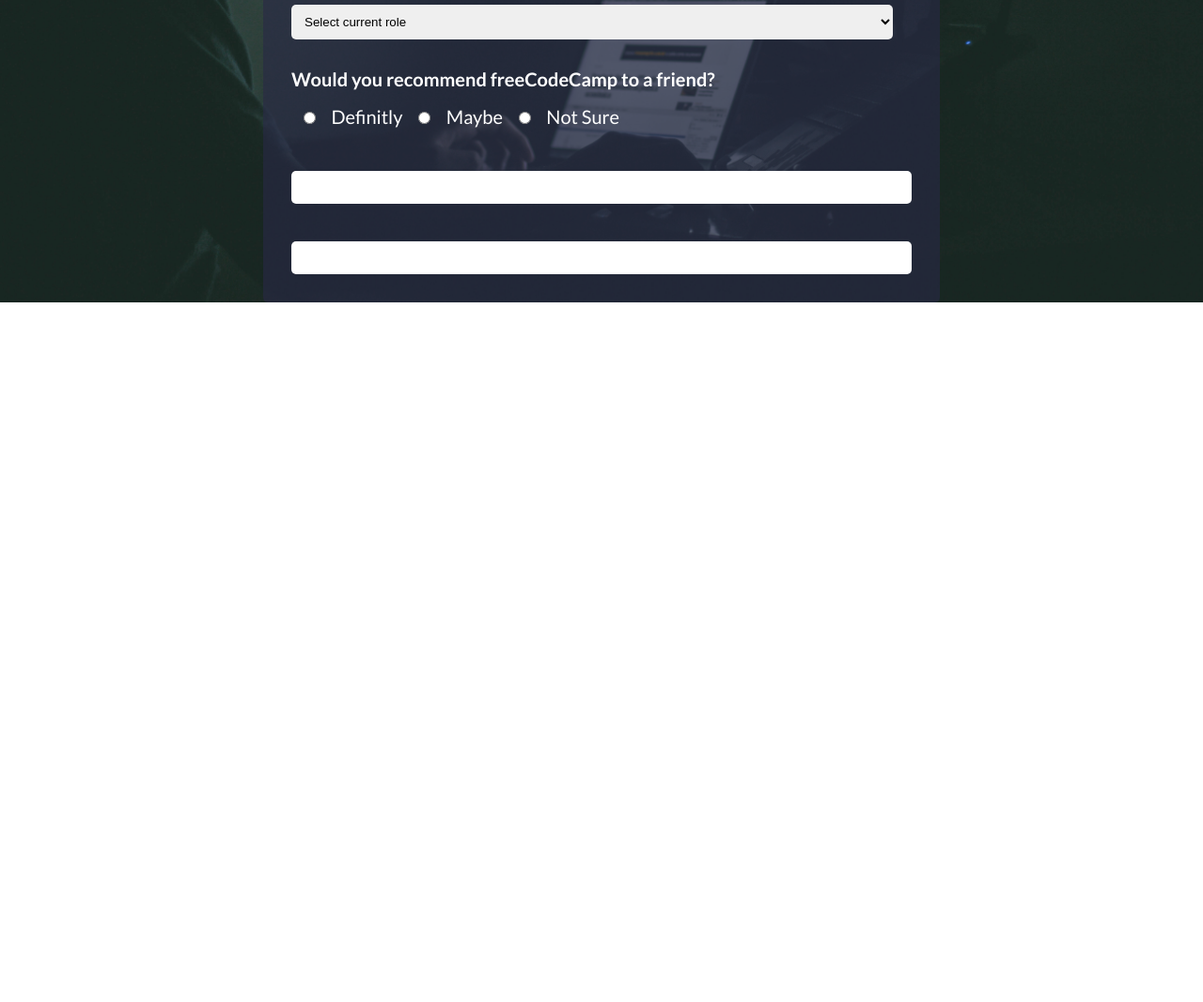
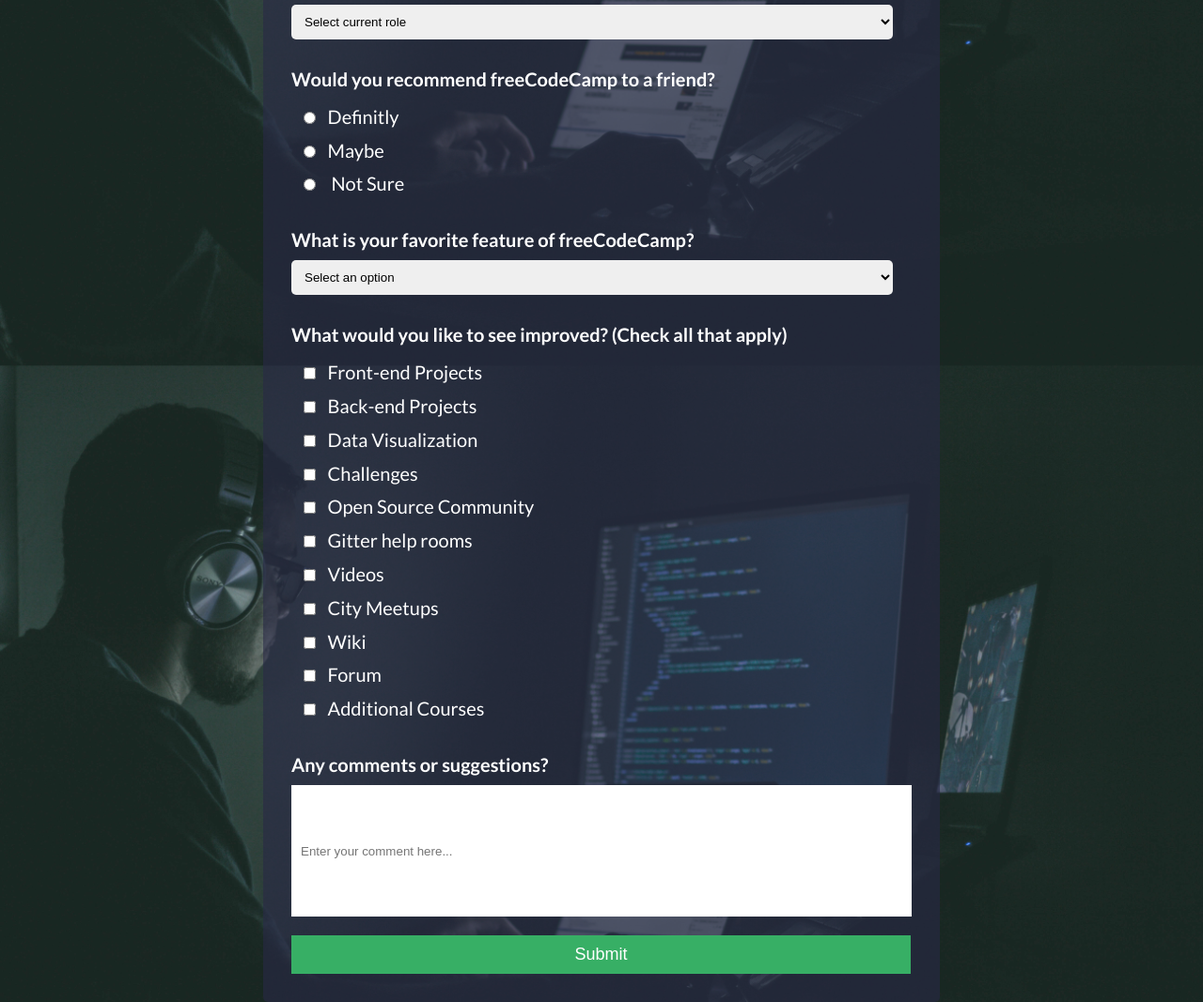
Before and after one commit to AkramDaghar/Projects, a plain HTML site: page index.html in a window 1280 px wide. Shown: the part 494-1561 px from the top of the page at 94% size. Before the commit the page ends 816 px from the top, so only its background shows below. Drawn offline with Linux system fonts and the light colour scheme.

Commit message:
Update index.html

```diff
--- a/index.html
+++ b/index.html
@@ -7,17 +7,20 @@
 </head>
 <body>
 	<div class="container">
-		<h1 class="title">freeCodeCamp Survey Form</h1>
+		<h1 class="title tracking-in-expand">freeCodeCamp Survey Form
+</h1>
 		<p class="description">Thank you for taking the time to help us improve the platform</p>
 		<div class="forum">
+
 			<h4>Name</h4>
-			<input type="text" placeholder="Enter your name">
+			<input type="text" placeholder="Enter your name" class="in">
 			<h4>Email</h4>
-			<input type="text" placeholder="Enter your Email">
+			<input type="text" placeholder="Enter your Email" class="in">
 			<h4>Age (optional)</h4>
-			<input type="number" min="10" max="99" placeholder="Age">
+			<input type="number" min="10" max="99" placeholder="Age" class="in">
+
 			<h4>Wich option best describes your role ?</h4>
-			<select class="role_form">
+			<select class="role_form" class="in">
 				<option disabled selected>Select current role</option>
 				<option>Student</option>
 				<option>Full Time Job</option>
@@ -25,19 +28,84 @@
 				<option>Prefer not to say</option>
 				<option>Other</option>
 			</select>
+
 			<h4>Would you recommend freeCodeCamp to a friend?</h4>
 			<div class="radio">
-				<input type="radio" name="gender" value="Definitly">
-			    <label for="Definitly">Definitly</label>
-			    <input type="radio" name="gender" value="Maybe">
-			    <label for="Maybe">Maybe</label>
-			    <input type="radio" name="gender" value="Not sure">
-			    <label for="not sure"> Not Sure</label>
+				<!-- Should reset below -->
+			    <label>
+			    	<input type="radio" name="x" value="Definitly" class="input-radio">Definitly
+			    </label>
+			    <br>
+			    <label>
+			    	<input type="radio" name="x" value="Maybe" class="input-radio">Maybe
+			    </label>
+			    <br>
+			    <label>
+			    	<input type="radio" name="x" value="Not sure" class="input-radio"> Not Sure
+			    </label>
 			</div>
-			<h4></h4>
-			<input type="text">
-			<h4></h4>
-			<input type="text">
+
+			<h4>What is your favorite feature of freeCodeCamp?</h4>
+			<select class="role_form" >
+				<option disabled selected>Select an option</option>
+				<option>Challenges</option>
+				<option>Projects</option>
+				<option>Community</option>
+				<option>Open Source</option>
+			</select>
+
+			<h4>What would you like to see improved? (Check all that apply)</h4>
+
+			<div class="check">
+				<label>
+					<input type="checkbox" name="improve">Front-end Projects
+			    </label>
+			    <br>
+			    <label>
+			    	<input type="checkbox" name="improve">Back-end Projects
+			    </label>
+			    <br>
+			    <label>
+			    	<input type="checkbox" name="improve">Data Visualization
+			    </label>
+			    <br>
+			    <label>
+			    	<input type="checkbox" name="improve">Challenges
+			    </label>
+			    <br>
+			    <label>
+			    	<input type="checkbox" name="improve">Open Source Community
+			    </label>
+			    <br>
+			    <label>
+			    	<input type="checkbox" name="improve">Gitter help rooms
+			    </label>
+			    <br>
+			    <label>
+			    	<input type="checkbox" name="improve">Videos
+			    </label>
+			    <br>
+			    <label>
+			    	<input type="checkbox" name="improve">City Meetups
+			    </label>
+			    <br>
+			    <label>
+			    	<input type="checkbox" name="improve">Wiki
+			    </label>
+			    <br>
+			    <label>
+			    	<input type="checkbox" name="improve">Forum
+			    </label>
+			    <br>
+			    <label>
+			    	<input type="checkbox" name="improve">Additional Courses
+			    </label>
+			</div>
+
+			<h4>Any comments or suggestions?</h4>
+			<input type="input-textarea" placeholder="Enter your comment here...">
+
+			<button class="btn">Submit</button>
 		</div>
 	</div>
 </body>
```
